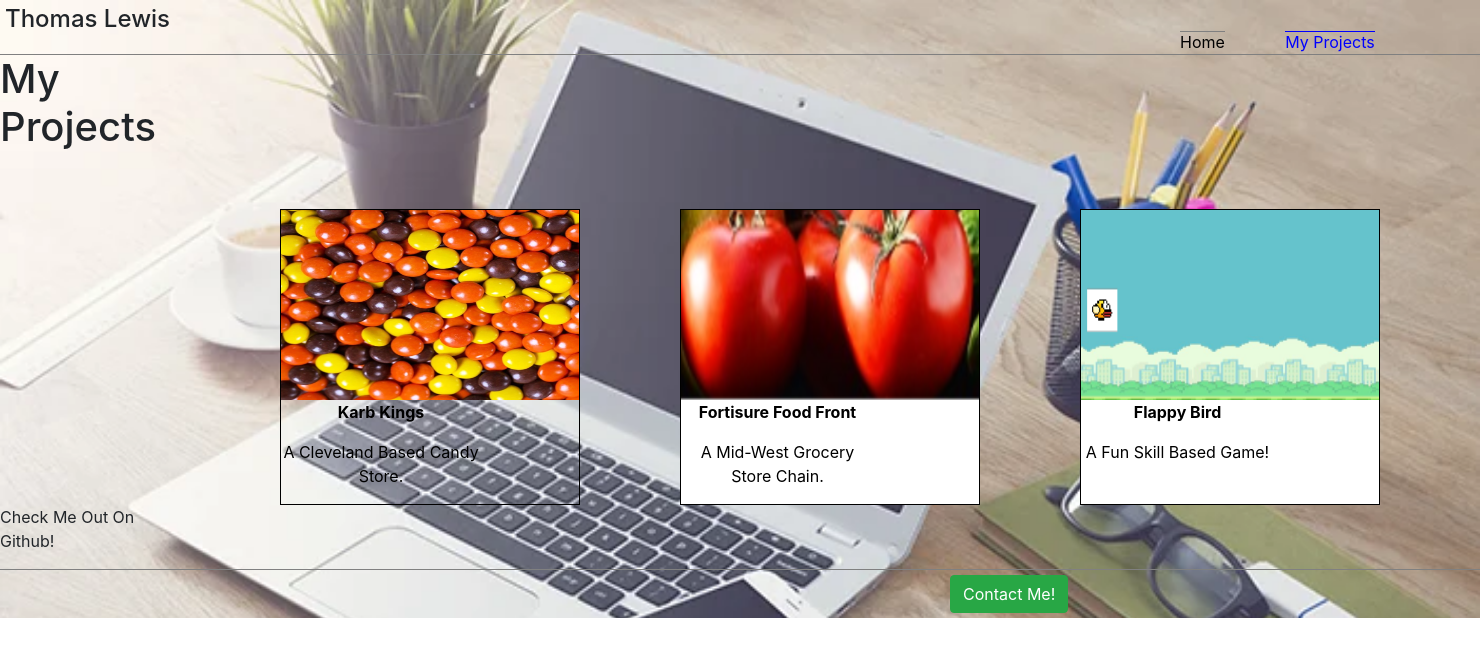
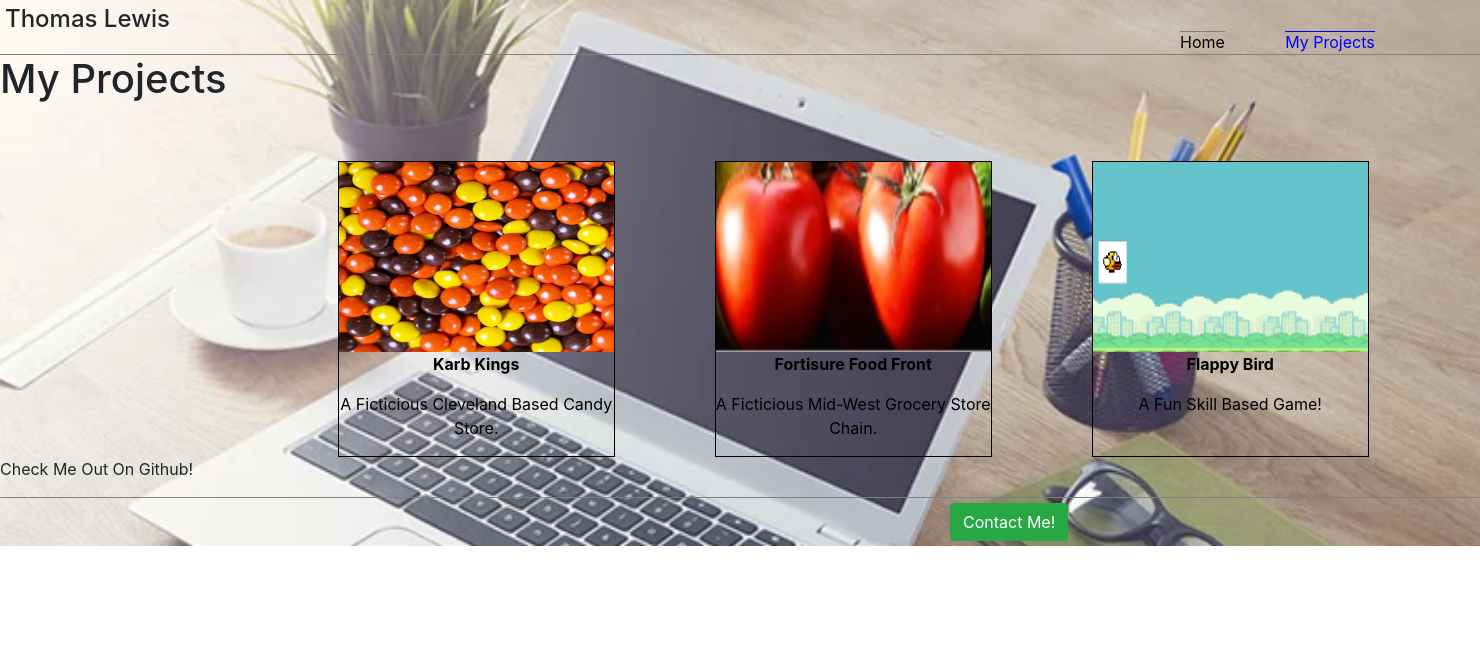
Before and after one commit to tpl1029/Final-Project, a PHP site: page /index2.php in a window 1480 px wide. Shown: the top 657 px of the page. Run offline with PHP 8.4, Linux system fonts and the light colour scheme.

Commit message:
progress

```diff
--- a/View/Public/CSS/Scripts.css
+++ b/View/Public/CSS/Scripts.css
@@ -105,7 +105,7 @@
         grid-column: 1;
         grid-row: 2;
         display: grid;
-        grid-template-columns: auto 300px 300px 300px auto;
+        grid-template-columns: auto 277px 277px 277px auto;
         grid-template-rows: auto auto auto;
         column-gap: 100px;
 
@@ -130,7 +130,7 @@
         grid-row: 2;
         grid-column: 2;
         display: grid;
-        grid-template-columns: 200px;
+        grid-template-columns: 275px;
         grid-template-rows: auto auto auto;
         border: 1px solid black;
         background-color: transparent;
@@ -145,10 +145,10 @@
         grid-row: 2;
         grid-column: 3;
         display: grid;
-        grid-template-columns: 193px;
+        grid-template-columns: 275px;
         grid-template-rows: auto auto auto;
         border: 1px solid black;
-        background-color: white;
+        background-color: transparent;
         text-align: center;
       }
 
@@ -160,10 +160,10 @@
         grid-row: 2;
         grid-column: 4;
         display: grid;
-        grid-template-columns: 193px;
+        grid-template-columns: 275px;
         grid-template-rows: auto auto auto;
         border: 1px solid black;
-        background-color: white;
+        background-color: transparent;
         text-align: center;
       }
 
@@ -174,7 +174,7 @@
       .examples-image{
           grid-column: 1;
           grid-row: 1;
-          width: 298px;
+          width: 275px;
           height: 190px;
       }
 
--- a/index2.php
+++ b/index2.php
@@ -18,7 +18,7 @@
     <div >
             <img src='./View/Public/Images/reeses_pieces.png' class="examples-image">
             <p class = "examples-title">Karb Kings</p>
-            <p class = "examples-description">A Cleveland Based Candy Store. </p>
+            <p class = "examples-description">A Ficticious Cleveland Based Candy Store. </p>
             </button>
     </div>
     </a>
@@ -27,7 +27,7 @@
     <div>
             <img src='./View/Public/Images/fff.PNG' class="examples-image">
             <p class = "examples-title">Fortisure Food Front</p>
-            <p class = "examples-description">A Mid-West Grocery Store Chain. </p>
+            <p class = "examples-description">A Ficticious Mid-West Grocery Store Chain. </p>
             </button>
     </div>
     </a>
```
